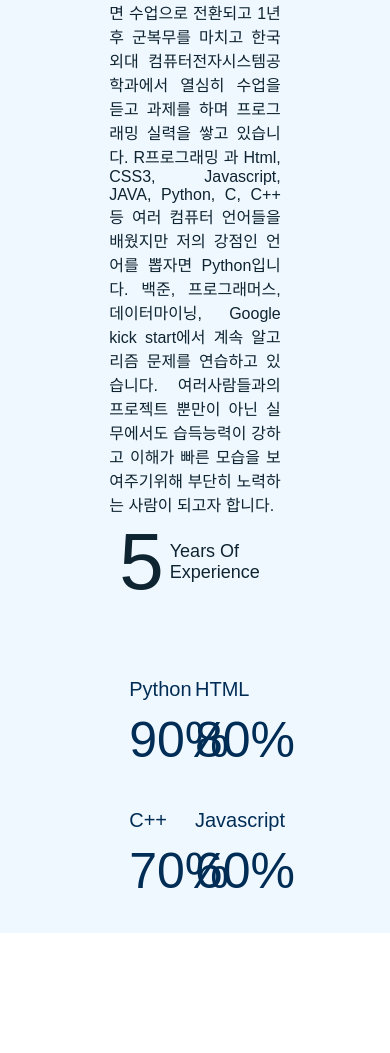
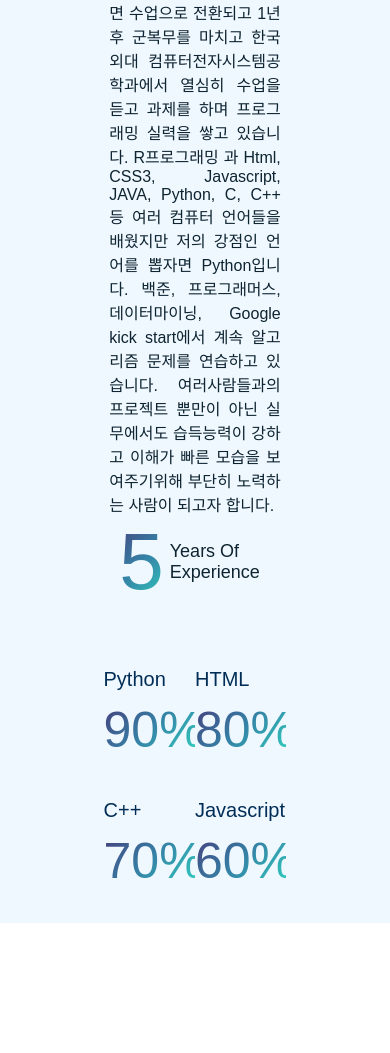
Before and after one commit to yousirong/Sirong_covid19_homepage, a plain HTML site: page index.html in a window 390 px wide. Shown: the part 3829-4882 px from the top of the page. Drawn offline with nearby package versions, Linux system fonts and the light colour scheme.

Commit message:
20211121

```diff
--- a/style.css
+++ b/style.css
@@ -273,11 +273,6 @@
 .sidebar.open ~ .home-section {
   left: 250px;
   width: calc(100% - 250px);
-}
-@media (max-width: 420px) {
-  .sidebar li .tooltip {
-    display: none;
-  }
 }
 
 /* navbar styling */
@@ -557,6 +552,14 @@ section .button button:hover {
 .skills-details .experience .num {
   color: #0e2431;
   font-size: 80px;
+  background-image: linear-gradient(
+    -225deg,
+    #473b7b 0%,
+    #3584a7 51%,
+    #30d2be 100%
+  );
+  -webkit-text-fill-color: transparent; /* 배경 그라데이션을 집어넣고 글씨를 투명하게 한 후 글씨만 오려냈습니다.*/
+  -webkit-background-clip: text;
 }
 .skills-details .experience .exp {
   color: #0e2431;
@@ -582,6 +585,14 @@ section .button button:hover {
 .skills-details .boxes .per {
   font-size: 60px;
   color: #002d56;
+  background-image: linear-gradient(
+    -225deg,
+    #473b7b 0%,
+    #3584a7 51%,
+    #30d2be 100%
+  );
+  -webkit-text-fill-color: transparent; /* 배경 그라데이션을 집어넣고 글씨를 투명하게 한 후 글씨만 오려냈습니다.*/
+  -webkit-background-clip: text;
 }
 
 /* My Services CSS */
@@ -722,7 +733,13 @@ footer .text span a:hover {
     width: 350px;
   }
 }
+@media (max-width: 420px) {
+  /*왼쪽 사이드바 반응형 */
 
+  .sidebar li .tooltip {
+    display: none;
+  }
+}
 @media (max-width: 750px) {
   nav .navbar {
     width: 90%;
@@ -772,12 +789,12 @@ footer .text span a:hover {
   }
   .skills-details .text {
     width: 100%;
-    margin-bottom: 50px;
+    margin-bottom: 40px;
   }
   .skills-details .boxes {
     justify-content: center;
     align-items: center;
-    width: 100%;
+    width: 130%;
   }
   .services .boxes .box {
     margin: 20px 0;
```
